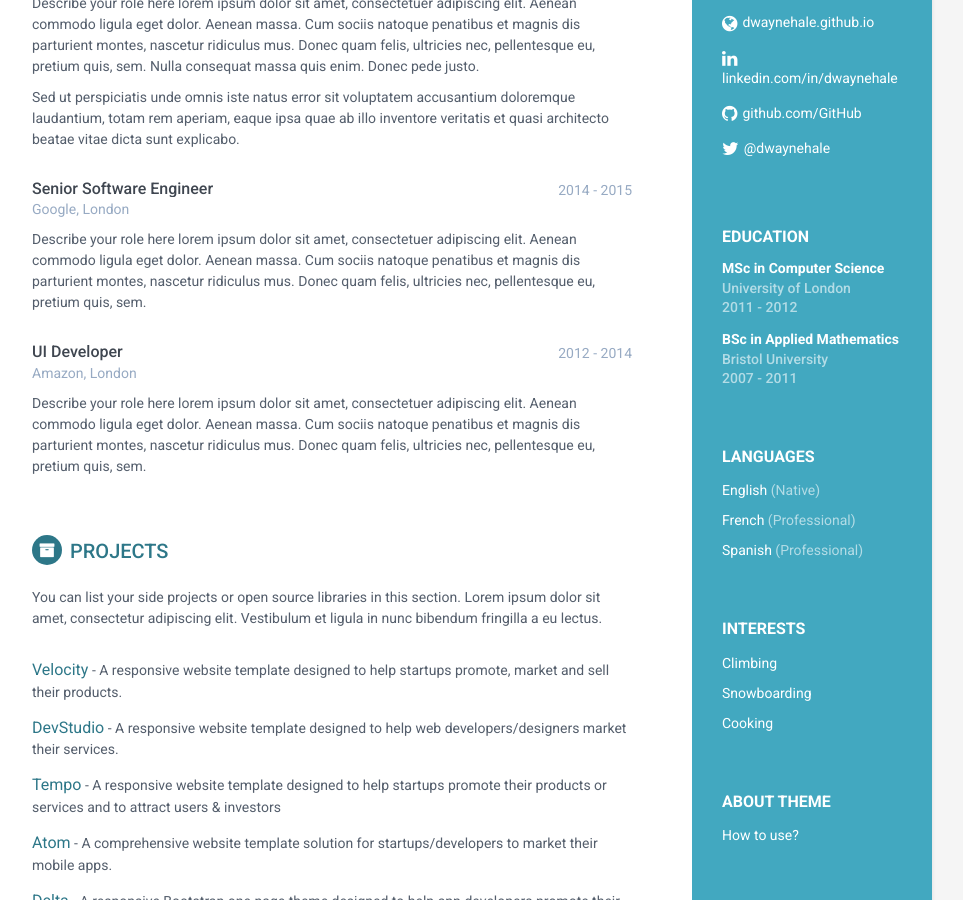
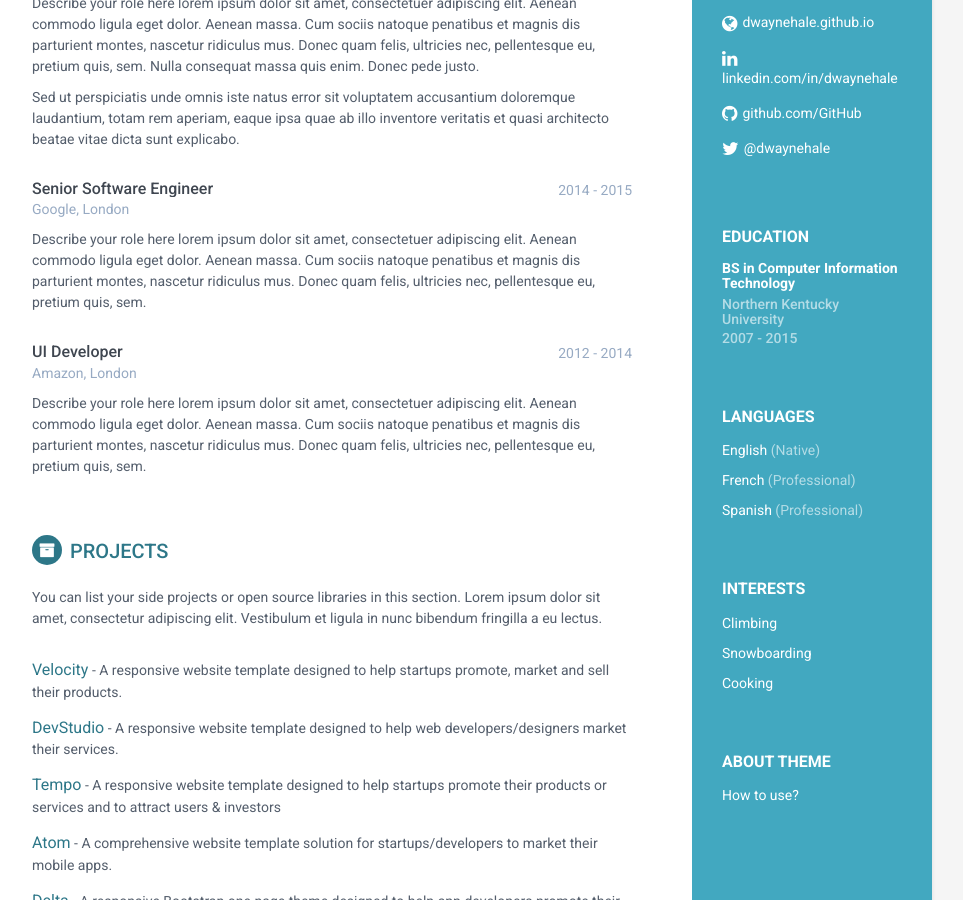
Before and after one commit to dwaynehale/dwaynehale.github.io, a Jekyll site: the page built from index.html, in a window 1280 px wide and 900 px high, scrolled down 391 px. Shown: the whole window, without its empty margins (188-1151 px from the left). Built offline with Jekyll 4.4.1, drawn with Linux system fonts in a browser that asks for light colours.

Commit message:
fixed education

```diff
--- a/_includes/education.html
+++ b/_includes/education.html
@@ -1,13 +1,8 @@
  <div class="education-container container-block">
 <h2 class="container-block-title">Education</h2>
 <div class="item">
-    <h4 class="degree">MSc in Computer Science</h4>
-    <h5 class="meta">University of London</h5>
-    <div class="time">2011 - 2012</div>
-</div><!--//item-->
-<div class="item">
-    <h4 class="degree">BSc in Applied Mathematics</h4>
-    <h5 class="meta">Bristol University</h5>
-    <div class="time">2007 - 2011</div>
+    <h4 class="degree">BS in Computer Information Technology</h4>
+    <h5 class="meta">Northern Kentucky University</h5>
+    <div class="time">2007 - 2015</div>
 </div><!--//item-->
 </div><!--//education-container-->
```
